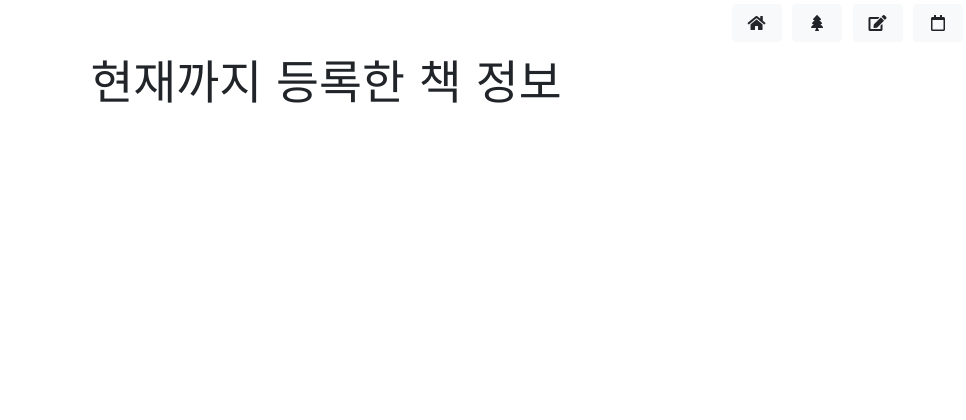
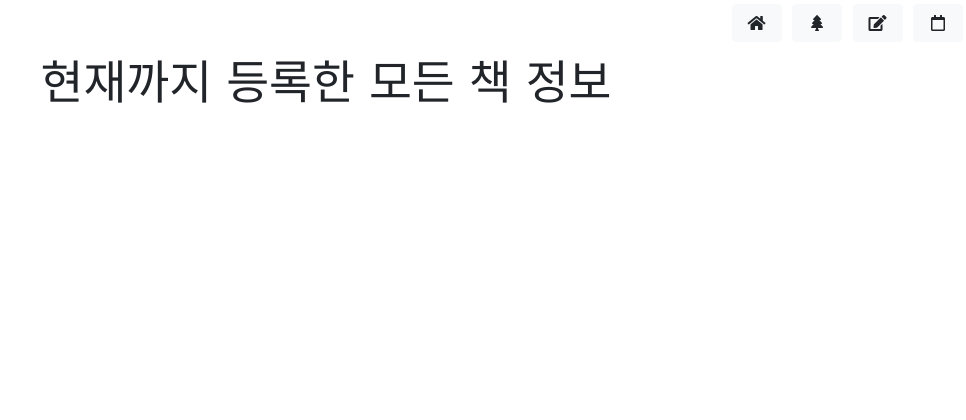
Before and after one commit to kmj931104/jack_and_booktree_project, a Flask app: page /bookregister in a window 1280 px wide. Shown: the top 420 px of the page, without its empty margins (314-1280 px from the left). Run offline with Flask 2, Linux system fonts and the light colour scheme; data that the repository does not hold is empty; some libraries are stand-ins or nearby versions; some web fonts are replaced.

Commit message:
등록한 페이지_4
페이지 설명 약간 수정

```diff
--- a/templates/booktree_now.html
+++ b/templates/booktree_now.html
@@ -152,7 +152,7 @@
         </div>
         <div class="wrap">
             <div>
-                <p class="fontHead">현재까지 등록한 책 정보</p>
+                <p class="fontHead">현재까지 등록한 모든 책 정보</p>
             </div>
             <div id="allBooks">
                 <div class="card mb-3" style="max-width: 540px;">
```
